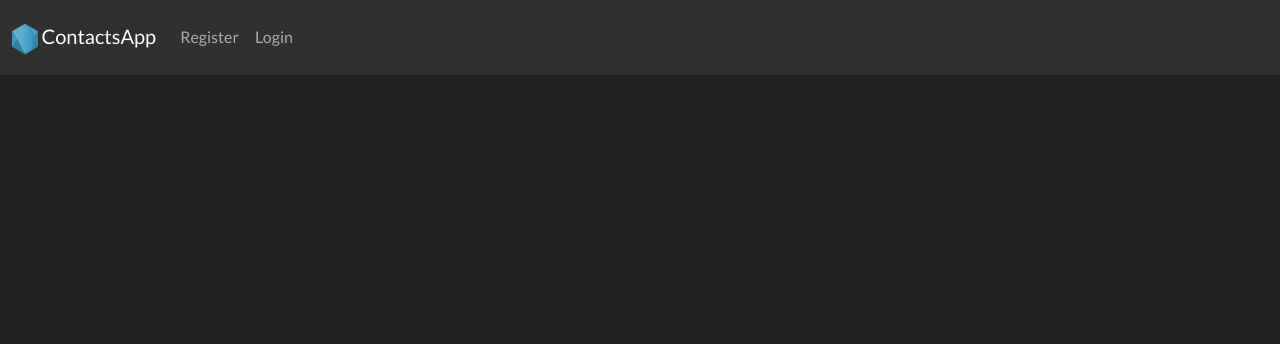
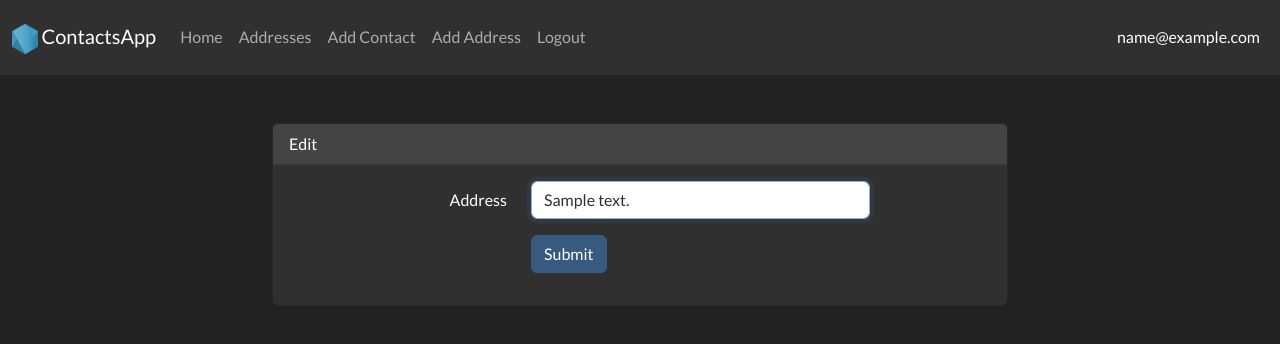
Before and after one commit to ivan-amon/contacts-app, a PHP site: page /editAddress.php?id=1 in a window 1280 px wide. Shown: the top 344 px of the page. Run offline with PHP 8.4, Linux system fonts and the light colour scheme; the visitor is signed in with stand-in values (Sample User, id 1); tables that the repository leaves empty hold one stand-in row (values such as "Sample post"); some libraries are stand-ins or nearby versions.

Commit message:
Update Address Added

```diff
--- a/editAddress.php
+++ b/editAddress.php
@@ -1,8 +1,103 @@
 <?php
+require "database.php";
+
+session_start();
+
+$error = null;
+
+if(!isset($_SESSION["user"])) {
+  header("Location: login.php");
+  return;
+}
+
+$id = $_GET["id"];
+
+$statement = $conn->prepare("SELECT * FROM addresses WHERE id = :id LIMIT 1");
+$statement->execute([":id" =>  $id]);
+$address = $statement->fetch(PDO::FETCH_ASSOC);
+
+if(!$address) {
+  http_response_code(404);
+  echo("HTTP 404: NOT FOUND");
+  return;
+}
+
+//Checking if user is authorized, if the address has not linked any contact_id -> "403 Unauhorized"
+$statement = $conn->prepare("SELECT * FROM contacts WHERE user_id = :user_id");
+$statement->execute([":user_id" => $_SESSION["user"]["id"]]);
+$userContacts = $statement->fetchAll(PDO::FETCH_ASSOC);
+
+$authorized = false;
+
+foreach($userContacts as $contact) {
+  if($contact["id"] == $address["contact_id"]) {
+    $authorized = true;
+  }
+}
+
+if(!$authorized) {
+  http_response_code(403);
+  echo("HTTP 403: UNAUTHORIZED");
+  return;
+}
+
+
+//Adding the Address
+if($_SERVER["REQUEST_METHOD"] == "POST") {
+
+  //Checking form
+  if(empty($_POST["address"])) {
+      $error = "Please fill all fields";
+
+  } else { //Updating address
+    $address = $_POST["address"];
+    $statement = $conn->prepare("UPDATE addresses SER address = :address WHERE id = :id");
+    $statement->execute([
+      ":address" => $_POST["address"],
+      ":id" => $id
+    ]);
+  }
+
+  $_SESSION["flash"] = ["message" => "Address {$address["address"]} Updated"];
+
+  header("Location: home.php");
+  return;
+}
 
 ?>
 
 <?php require "partials/header.php" ?>
 
+  <!-- Add address to a contact -->
+  <div class="container pt-5">
+    <div class="row justify-content-center">
+      <div class="col-md-8">
+        <div class="card">
+          <div class="card-header">Edit</div>
+          <div class="card-body">
+            <?php if($error != null): ?>
+              <p class="text-danger">
+                <?= $error ?>
+              </p>
+            <?php endif?>
+            <form method="POST" action="newAddress.php">
+              <div class="mb-3 row">
+                <label for="address" class="col-md-4 col-form-label text-md-end">Address</label>
 
+                <div class="col-md-6">
+                  <input value="<?= $address["address"]?>" id="address" type="text" class="form-control" name="address" autocomplete="address" autofocus>
+                </div>
+              </div>
+
+              <div class="mb-3 row">
+                <div class="col-md-6 offset-md-4">
+                  <button type="submit" class="btn btn-primary">Submit</button>
+                </div>
+              </div>
+            </form>
+          </div>
+        </div>
+      </div>
+    </div>
+  </div>
 <?php require "partials/footer.php" ?>
```
Also changed, not shown: addresses.php (+20 -3 lines).
